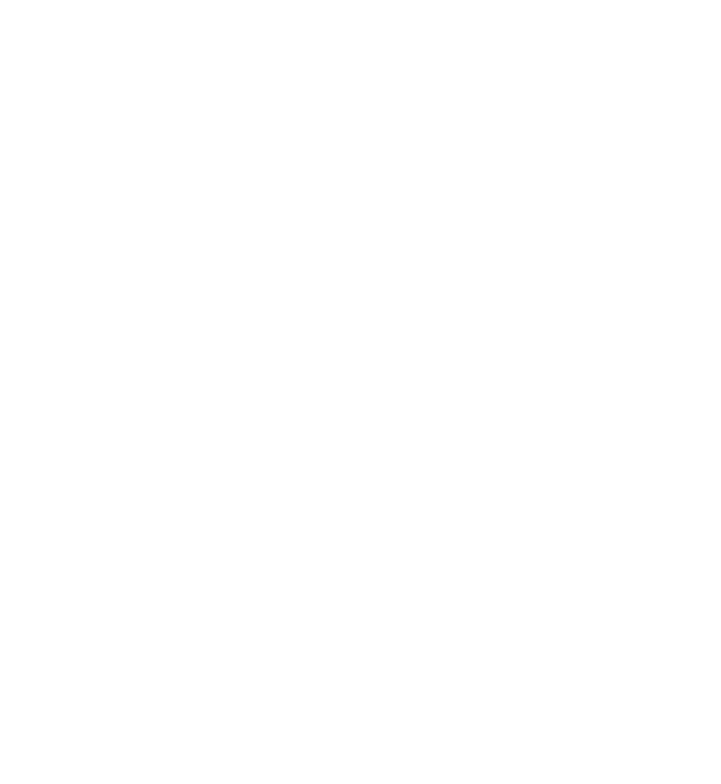
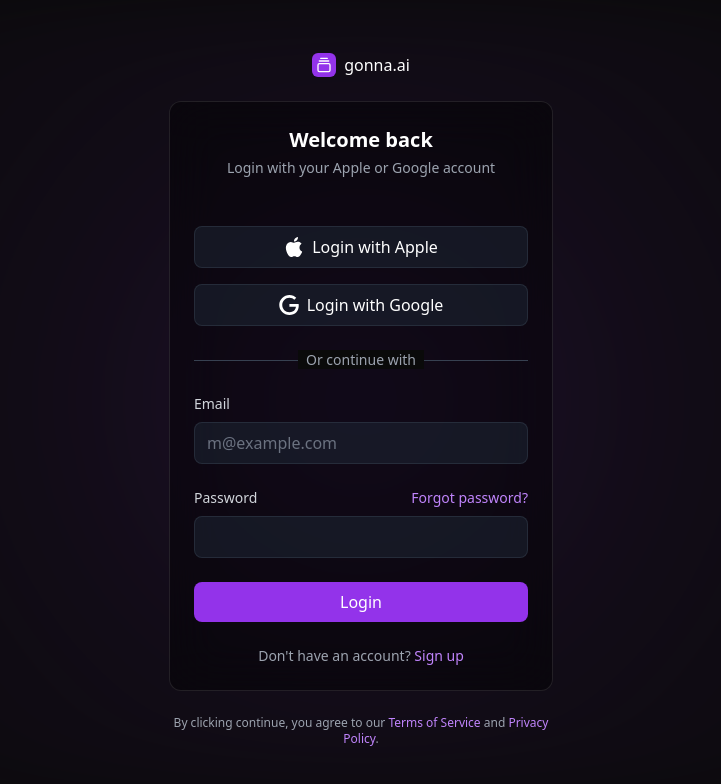
Before and after one commit to Gonna-AI/Frontend, a React (Vite) app: page /auth in a window 1280 px wide. Before the commit this address had no page. Shown: the top 784 px of the page, without its empty margins (279-1000 px from the left). Built offline with nearby package versions, Linux system fonts and the light colour scheme.

Commit message:
auth page

```diff
--- a/src/App.tsx
+++ b/src/App.tsx
@@ -1,22 +1,22 @@
 import React, { useState, useEffect } from 'react';
-import { BrowserRouter, Routes, Route, Navigate } from 'react-router-dom';
+import { BrowserRouter, Routes, Route, Navigate, useNavigate } from 'react-router-dom';
 import Header from './components/Layout/Header';
 import Sidebar from './components/Layout/Sidebar/index';
 import Landing from './components/Landing';
 import { Dashboard, AISettings, Profile, Billing, Settings } from './components/Views';
 import { useTheme } from './hooks/useTheme';
 import { cn } from './utils/cn';
-import { ViewType } from './types/navigation';
+import AuthPage from './components/Auth/AuthPage';
 
 function App() {
   const { isDark } = useTheme();
-  const [isSignedIn, setIsSignedIn] = useState(true);
+  const [isSignedIn, setIsSignedIn] = useState(false);
   const [isMobileMenuOpen, setIsMobileMenuOpen] = useState(false);
   const [isSidebarExpanded, setIsSidebarExpanded] = useState(false);
 
   useEffect(() => {
     document.documentElement.classList.toggle('dark', isDark);
-  }, []);
+  }, [isDark]);
 
   const handleSignOut = () => {
     setIsSignedIn(false);
@@ -25,7 +25,10 @@ function App() {
 
   const handleGetStarted = () => {
     setIsSignedIn(true);
-    setIsSidebarExpanded(false);
+  };
+
+  const handleGoogleLogin = () => {
+    setIsSignedIn(true);
   };
 
   // Layout wrapper for authenticated routes
@@ -78,9 +81,24 @@ function App() {
   return (
     <BrowserRouter>
       <Routes>
+        {/* Public Routes */}
         <Route path="/" element={
-          isSignedIn ? <Navigate to="/dashboard" /> : <Landing onGetStarted={handleGetStarted} />
+          isSignedIn ?
+            <Navigate to="/dashboard" /> :
+            <Landing />
         } />
+
+        <Route path="/auth" element={
+          isSignedIn ?
+            <Navigate to="/dashboard" /> :
+            <AuthPage
+              onGoogleLogin={handleGoogleLogin}
+              onEmailLogin={() => {/* Implement email login */}}
+              onSignUp={() => {/* Implement sign up */}}
+            />
+        } />
+
+        {/* Protected Routes */}
         <Route path="/dashboard" element={
           <ProtectedRoute><Dashboard /></ProtectedRoute>
         } />
@@ -96,6 +114,9 @@ function App() {
         <Route path="/settings" element={
           <ProtectedRoute><Settings /></ProtectedRoute>
         } />
+
+        {/* Catch all route */}
+        <Route path="*" element={<Navigate to="/" />} />
       </Routes>
     </BrowserRouter>
   );
--- /dev/null
+++ b/src/components/Auth/AuthPage.tsx
@@ -0,0 +1,139 @@
+import React from 'react';
+import { GalleryVerticalEnd } from 'lucide-react';
+import { motion } from 'framer-motion';
+
+interface LoginFormProps extends React.ComponentPropsWithoutRef<"div"> {
+  className?: string;
+}
+
+function LoginForm({ className, ...props }: LoginFormProps) {
+  return (
+    <div className="flex flex-col gap-6" {...props}>
+      <div className="bg-black/40 backdrop-blur-xl border border-white/10 rounded-xl overflow-hidden">
+        <div className="p-6 text-center">
+          <h2 className="text-xl font-semibold text-white">Welcome back</h2>
+          <p className="text-sm text-gray-400 mt-1">
+            Login with your Apple or Google account
+          </p>
+        </div>
+        <div className="p-6">
+          <form>
+            <div className="grid gap-6">
+              <div className="flex flex-col gap-4">
+                <button className="w-full py-2 px-4 bg-gray-800/50 text-white border border-gray-700/50 rounded-lg hover:bg-gray-700/50 transition-colors flex items-center justify-center gap-2">
+                  <svg className="w-5 h-5" xmlns="http://www.w3.org/2000/svg" viewBox="0 0 24 24">
+                    <path
+                      d="M12.152 6.896c-.948 0-2.415-1.078-3.96-1.04-2.04.027-3.91 1.183-4.961 3.014-2.117 3.675-.546 9.103 1.519 12.09 1.013 1.454 2.208 3.09 3.792 3.039 1.52-.065 2.09-.987 3.935-.987 1.831 0 2.35.987 3.96.948 1.637-.026 2.676-1.48 3.676-2.948 1.156-1.688 1.636-3.325 1.662-3.415-.039-.013-3.182-1.221-3.22-4.857-.026-3.04 2.48-4.494 2.597-4.559-1.429-2.09-3.623-2.324-4.39-2.376-2-.156-3.675 1.09-4.61 1.09zM15.53 3.83c.843-1.012 1.4-2.427 1.245-3.83-1.207.052-2.662.805-3.532 1.818-.78.896-1.454 2.338-1.273 3.714 1.338.104 2.715-.688 3.559-1.701"
+                      fill="currentColor"
+                    />
+                  </svg>
+                  Login with Apple
+                </button>
+                <button className="w-full py-2 px-4 bg-gray-800/50 text-white border border-gray-700/50 rounded-lg hover:bg-gray-700/50 transition-colors flex items-center justify-center gap-2">
+                  <svg className="w-5 h-5" xmlns="http://www.w3.org/2000/svg" viewBox="0 0 24 24">
+                    <path
+                      d="M12.48 10.92v3.28h7.84c-.24 1.84-.853 3.187-1.787 4.133-1.147 1.147-2.933 2.4-6.053 2.4-4.827 0-8.6-3.893-8.6-8.72s3.773-8.72 8.6-8.72c2.6 0 4.507 1.027 5.907 2.347l2.307-2.307C18.747 1.44 16.133 0 12.48 0 5.867 0 .307 5.387.307 12s5.56 12 12.173 12c3.573 0 6.267-1.173 8.373-3.36 2.16-2.16 2.84-5.213 2.84-7.667 0-.76-.053-1.467-.173-2.053H12.48z"
+                      fill="currentColor"
+                    />
+                  </svg>
+                  Login with Google
+                </button>
+              </div>
+
+              <div className="relative text-center text-sm">
+                <div className="absolute inset-0 flex items-center">
+                  <div className="w-full border-t border-gray-700"></div>
+                </div>
+                <span className="relative z-10 bg-[#0a0a0a] px-2 text-gray-400">
+                  Or continue with
+                </span>
+              </div>
+
+              <div className="grid gap-6">
+                <div className="grid gap-2">
+                  <label htmlFor="email" className="text-sm font-medium text-gray-300">
+                    Email
+                  </label>
+                  <input
+                    id="email"
+                    type="email"
+                    placeholder="m@example.com"
+                    required
+                    className="w-full px-3 py-2 bg-gray-800/50 border border-gray-700/50 rounded-lg text-white placeholder-gray-500 focus:ring-2 focus:ring-purple-500/30 focus:border-transparent"
+                  />
+                </div>
+
+                <div className="grid gap-2">
+                  <div className="flex items-center">
+                    <label htmlFor="password" className="text-sm font-medium text-gray-300">
+                      Password
+                    </label>
+                    <a href="#" className="ml-auto text-sm text-purple-400 hover:text-purple-300">
+                      Forgot password?
+                    </a>
+                  </div>
+                  <input
+                    id="password"
+                    type="password"
+                    required
+                    className="w-full px-3 py-2 bg-gray-800/50 border border-gray-700/50 rounded-lg text-white placeholder-gray-500 focus:ring-2 focus:ring-purple-500/30 focus:border-transparent"
+                  />
+                </div>
+
+                <button
+                  type="submit"
+                  className="w-full py-2 bg-purple-600 text-white rounded-lg font-medium hover:bg-purple-700 transition-colors"
+                >
+                  Login
+                </button>
+              </div>
+
+              <div className="text-center text-sm text-gray-400">
+                Don't have an account?{" "}
+                <a href="#" className="text-purple-400 hover:text-purple-300">
+                  Sign up
+                </a>
+              </div>
+            </div>
+          </form>
+        </div>
+      </div>
+      <div className="text-center text-xs text-gray-400">
+        By clicking continue, you agree to our{" "}
+        <a href="#" className="text-purple-400 hover:text-purple-300">Terms of Service</a>{" "}
+        and{" "}
+        <a href="#" className="text-purple-400 hover:text-purple-300">Privacy Policy</a>.
+      </div>
+    </div>
+  );
+}
+
+export default function AuthPage() {
+  return (
+    <div className="min-h-screen flex flex-col items-center justify-center p-6 md:p-10 relative bg-[#0a0a0a]">
+      {/* Purple Gradient Background */}
+      <div
+        className="absolute inset-0 opacity-30"
+        style={{
+          background: 'radial-gradient(circle at center, rgba(147,51,234,0.5) 0%, rgba(147,51,234,0.2) 40%, transparent 100%)',
+          filter: 'blur(40px)',
+        }}
+      />
+
+      <motion.div
+        initial={{ opacity: 0, y: 20 }}
+        animate={{ opacity: 1, y: 0 }}
+        transition={{ duration: 0.8 }}
+        className="w-full max-w-sm flex flex-col gap-6 relative z-10"
+      >
+        <a href="/" className="flex items-center gap-2 self-center font-medium text-white">
+          <div className="flex h-6 w-6 items-center justify-center rounded-md bg-purple-600">
+            <GalleryVerticalEnd className="h-4 w-4" />
+          </div>
+          gonna.ai
+        </a>
+        <LoginForm />
+      </motion.div>
+    </div>
+  );
+}
--- a/src/components/Landing/Hero.tsx
+++ b/src/components/Landing/Hero.tsx
@@ -2,12 +2,15 @@ import React, { useState, useEffect } from 'react';
 import { motion } from 'framer-motion';
 import { RainbowButton } from '../magicui/rainbow-button';
 import { cn } from '../../utils/cn';
+import { useNavigate } from 'react-router-dom';
 
 interface HeroProps {
   onGetStarted: () => void;
 }
 
 const Hero = ({ onGetStarted }: HeroProps) => {
+  const navigate = useNavigate();
+
   return (
     <div className="bg-[rgb(10,10,10)] min-h-screen flex items-center justify-center relative overflow-hidden">
       {/* Gradient Spotlight */}
@@ -65,13 +68,20 @@ const Hero = ({ onGetStarted }: HeroProps) => {
           initial={{ opacity: 0, y: 20 }}
           animate={{ opacity: 1, y: 0 }}
           transition={{ duration: 0.8, delay: 0.6 }}
-          className="flex justify-center"
+          className="flex flex-col sm:flex-row items-center justify-center gap-4"
         >
           <button
             onClick={onGetStarted}
             className="bg-[rgb(10,10,10)] text-white/80 border border-purple-500/20 hover:border-purple-500/40 transition-colors duration-200 rounded-[20px] px-8 py-3 text-sm font-medium tracking-wide"
           >
             Learn More
+          </button>
+
+          <button
+            onClick={() => navigate('/auth')}
+            className="bg-purple-500/20 text-white border border-purple-500/30 hover:bg-purple-500/30 transition-colors duration-200 rounded-[20px] px-8 py-3 text-sm font-medium tracking-wide"
+          >
+            Get Started
           </button>
         </motion.div>
       </div>
```
